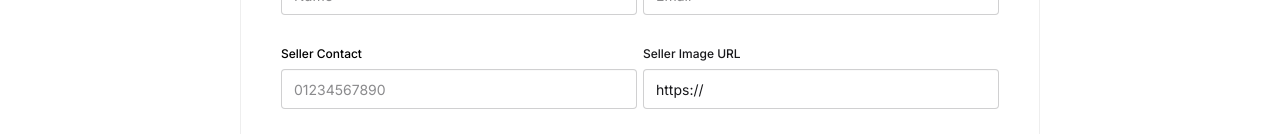
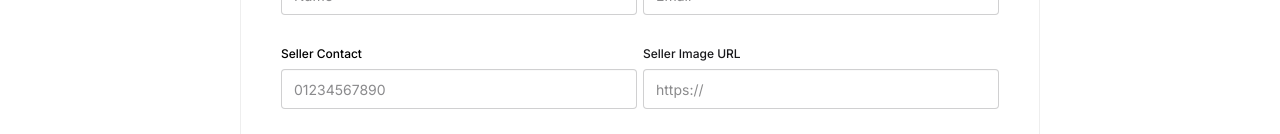
Before and after one commit to manoffocus117/Smart-Deals-Client, a React (Vite) app: page /create-product in a window 1280 px wide. Shown: the part 818-952 px from the top of the page. Built offline with nearby package versions, Linux system fonts and the light colour scheme; no server answers.

Commit message:
user data added on product create form

```diff
--- a/src/pages/Create_product.jsx
+++ b/src/pages/Create_product.jsx
@@ -1,4 +1,4 @@
-import React, { useState } from "react";
+import React, { use, useState } from "react";
 import { FaArrowLeft } from "react-icons/fa6";
 import { Link } from "react-router";
 import { Auth_context } from "../context/Auth_context";
@@ -7,6 +7,9 @@ import Swal from "sweetalert2";
 const Create_product = () => {
       // state for category option value
       const [category_value, set_category_value] = useState("");
+
+      // user data form auth context
+      const { user } = use(Auth_context);
 
       // handler for category option value
       const handle_category_change = (event) => {
@@ -99,6 +102,7 @@ const Create_product = () => {
                                           id="title"
                                           className="input w-full outline-none"
                                           placeholder="Name of Product"
+                                          required
                                     />
                               </fieldset>
                               {/* product category */}
@@ -114,6 +118,7 @@ const Create_product = () => {
                                           onChange={handle_category_change}
                                           value={category_value}
                                           className="select w-full outline-none"
+                                          required
                                     >
                                           <option value="">
                                                 Select a Category
@@ -149,6 +154,7 @@ const Create_product = () => {
                                           id="min-price"
                                           className="input w-full outline-none"
                                           placeholder="Min Price"
+                                          required
                                     />
                               </fieldset>
                               {/* max price */}
@@ -165,6 +171,7 @@ const Create_product = () => {
                                           id="max-price"
                                           className="input w-full outline-none"
                                           placeholder="Max Price"
+                                          required
                                     />
                               </fieldset>
                         </fieldset>
@@ -188,6 +195,7 @@ const Create_product = () => {
                                                       name="condition"
                                                       className="radio"
                                                       value="new"
+                                                      required
                                                 />
                                                 Brand New
                                           </label>
@@ -201,6 +209,7 @@ const Create_product = () => {
                                                       name="condition"
                                                       className="radio"
                                                       value="used"
+                                                      required
                                                 />
                                                 Used
                                           </label>
@@ -220,6 +229,7 @@ const Create_product = () => {
                                           id="product-usage"
                                           className="input w-full outline-none"
                                           placeholder="e.g. 1 year 3 month"
+                                          required
                                     />
                               </fieldset>
                         </fieldset>
@@ -237,6 +247,7 @@ const Create_product = () => {
                                           defaultValue="https://"
                                           pattern="^(https?://)?([a-zA-Z0-9]([a-zA-Z0-9\-].*[a-zA-Z0-9])?\.)+[a-zA-Z].*$"
                                           title="Must be valid URL"
+                                          required
                                     />
                               </label>
                         </fieldset>
@@ -257,6 +268,8 @@ const Create_product = () => {
                                           id="seller-name"
                                           className="input w-full outline-none"
                                           placeholder="Name"
+                                          defaultValue={user?.displayName}
+                                          readOnly
                                     />
                               </fieldset>
                               {/* seller email */}
@@ -273,6 +286,8 @@ const Create_product = () => {
                                           id="seller-email"
                                           className="input w-full outline-none"
                                           placeholder="Email"
+                                          defaultValue={user?.email}
+                                          readOnly
                                     />
                               </fieldset>
                         </fieldset>
@@ -293,6 +308,7 @@ const Create_product = () => {
                                           id="seller-contact"
                                           className="input w-full outline-none"
                                           placeholder="01234567890"
+                                          defaultValue={user?.phoneNumber}
                                     />
                               </fieldset>
                               {/* seller image url */}
@@ -305,7 +321,8 @@ const Create_product = () => {
                                                 name="seller_image_url"
                                                 type="url"
                                                 placeholder="https://"
-                                                defaultValue="https://"
+                                                defaultValue={user?.photoURL}
+                                                readOnly
                                                 pattern="^(https?://)?([a-zA-Z0-9]([a-zA-Z0-9\-].*[a-zA-Z0-9])?\.)+[a-zA-Z].*$"
                                                 title="Must be valid URL"
                                           />
@@ -324,6 +341,7 @@ const Create_product = () => {
                                     type="text"
                                     className="input w-full outline-none"
                                     placeholder="Street, City, Country"
+                                    required
                               />
                         </fieldset>
 
@@ -336,6 +354,7 @@ const Create_product = () => {
                                     name="product_description"
                                     className="textarea h-24 w-full outline-none"
                                     placeholder="Lorem, ipsum dolor sit amet consectetur adipisicing elit. Voluptate nostrum autem"
+                                    required
                               ></textarea>
                         </fieldset>
 
```
